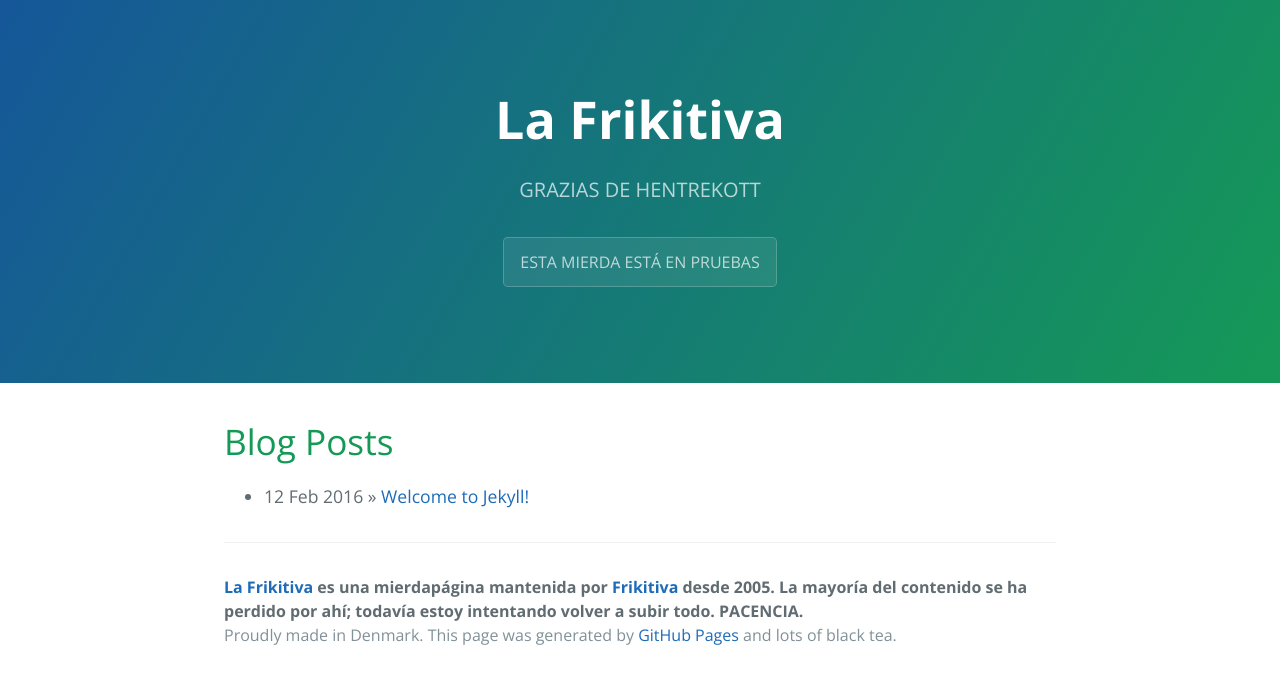
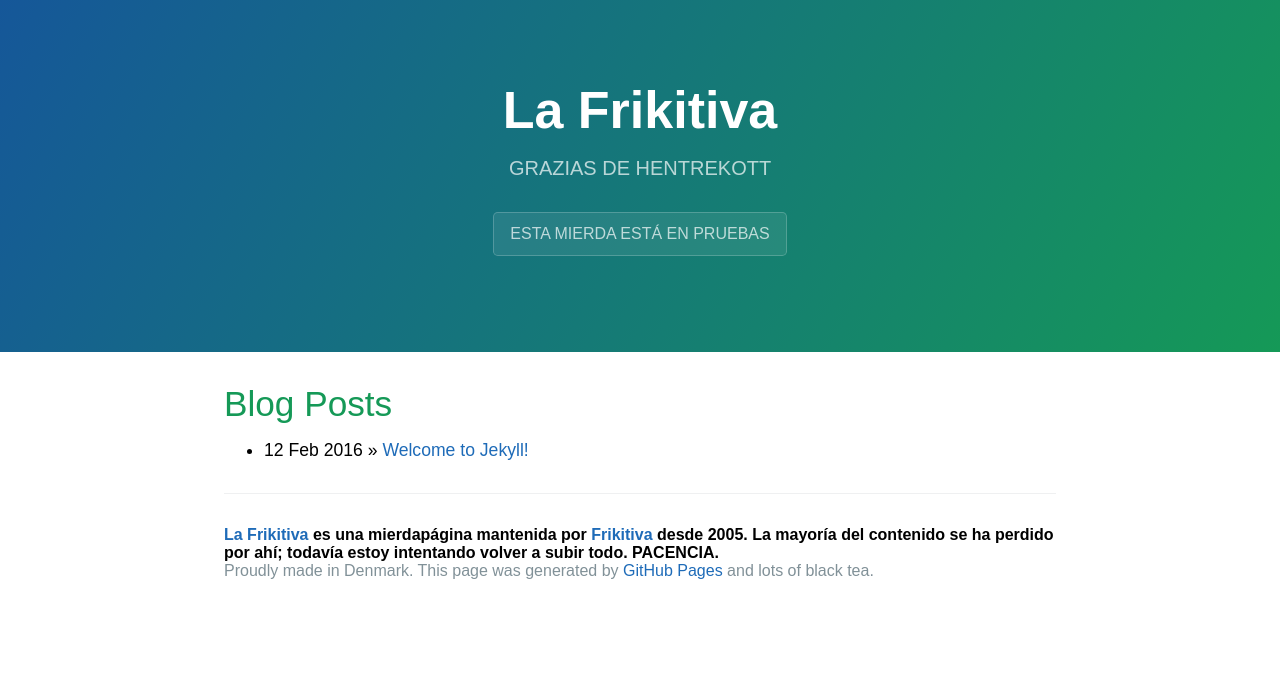
Before and after one commit to frikitiva/000frikitiva.github.io, a Jekyll site: the page built from index.html, in a window 1280 px wide. Shown: the top 684 px of the page. Built offline with Jekyll 4.4.1, drawn with Linux system fonts in a browser that asks for light colours; the list of posts is cut into pages by our own code.

Commit message:
font
Fuente cambiada a robots sans

```diff
--- a/css/cayman.css
+++ b/css/cayman.css
@@ -1,3 +1,6 @@
+/* @override
+	http://lafrikitiva.com/css/cayman.css */
+
 .highlight table td { padding: 5px; }
 
 .highlight table pre { margin: 0; }
@@ -126,7 +129,11 @@
 
 * { box-sizing: border-box; }
 
-body { padding: 0; margin: 0; font-family: "Open Sans", "Helvetica Neue", Helvetica, Arial, sans-serif; font-size: 16px; line-height: 1.5; color: #606c71; }
+style>
+@import url('https://fonts.googleapis.com/css?family=Roboto+Mono');
+</style>
+
+body { padding: 0; margin: 0; font-family: "Roboto Mono", "Helvetica Neue", Helvetica, Arial, sans-serif; font-size: 16px; line-height: 1.5; color: #606c71; }
 
 a { color: #1e6bb8; text-decoration: none; }
 a:hover { text-decoration: underline; }
```
